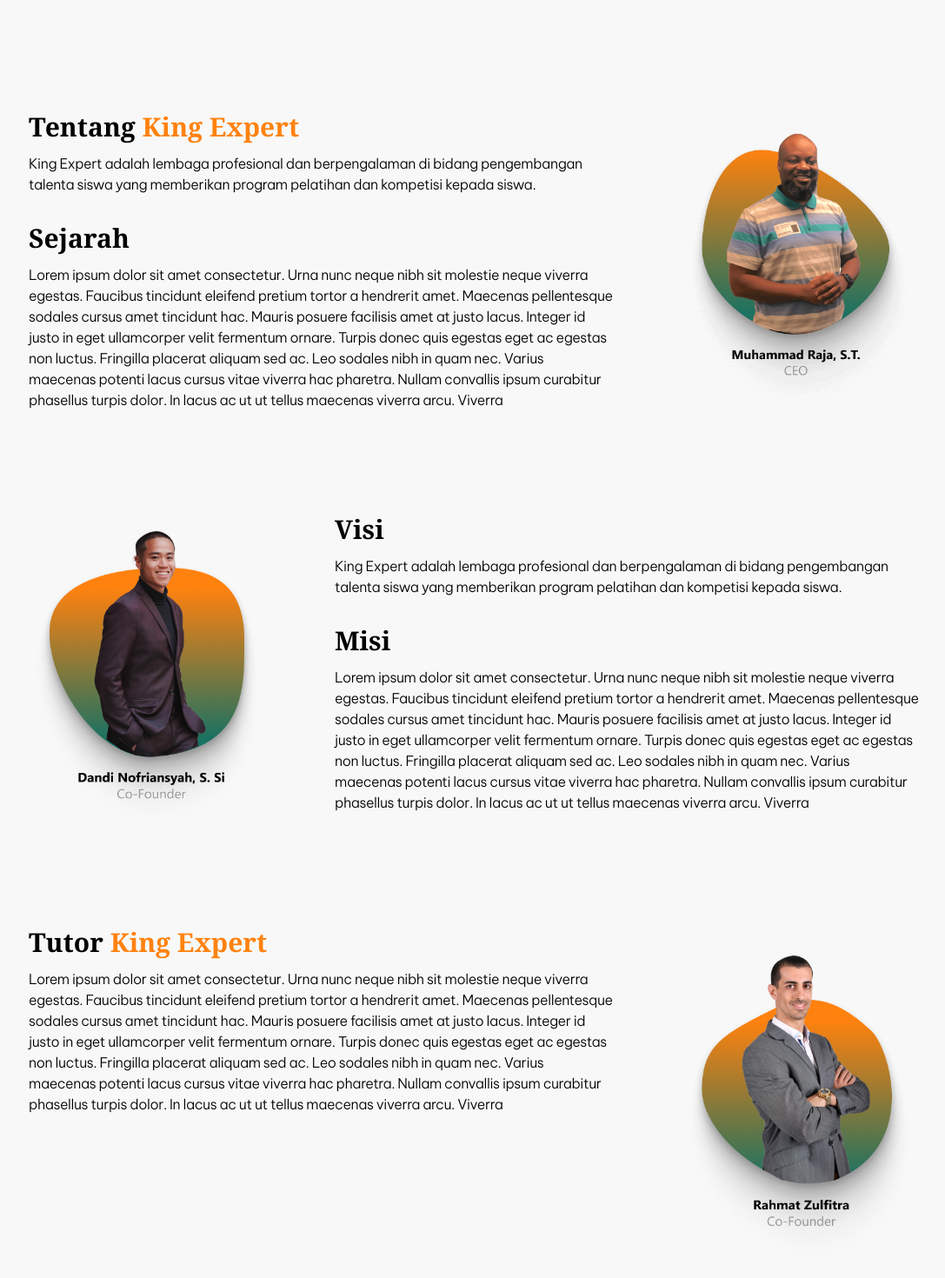
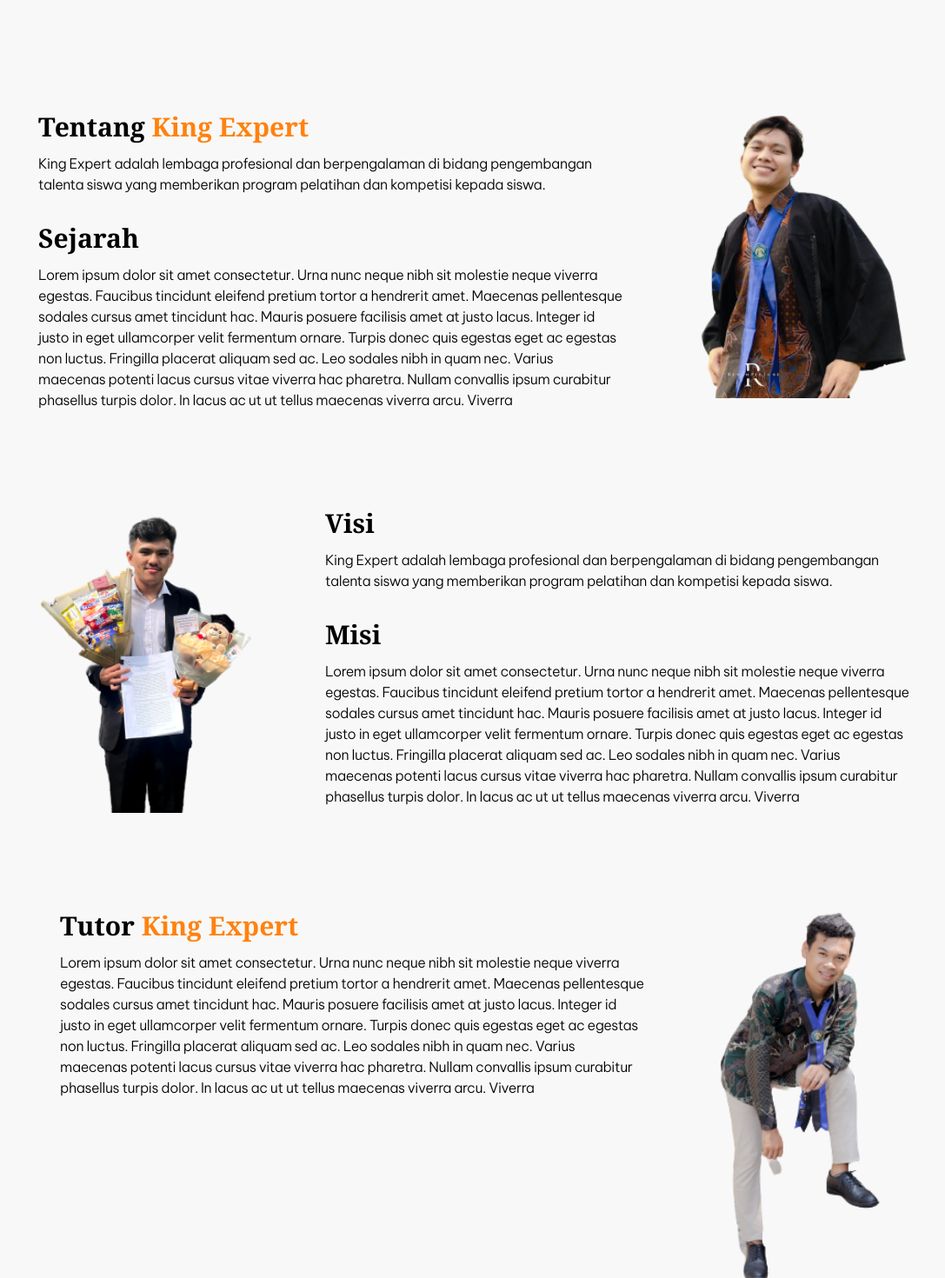
Before and after one commit to bktech-sh/kingexpert, a Next.js app: page /about in a window 1280 px wide. Shown: the part 80-1550 px from the top of the page at 87% size, without its empty margins (95-1182 px from the left). Built offline with nearby package versions, Linux system fonts and the light colour scheme.

Commit message:
feat: founder photo

```diff
--- a/src/app/about/components/MainContent/index.tsx
+++ b/src/app/about/components/MainContent/index.tsx
@@ -34,13 +34,23 @@
           </div>
         </div>
         <div className="">
-          <Image src="/images/ceo-1.png" alt="ceo" width={300} height={300} />
+          <Image
+            src="/images/founder/raja-2.png"
+            alt="ceo"
+            width={250}
+            height={250}
+          />
         </div>
       </div>
 
       <div className="flex gap-20">
         <div className="">
-          <Image src="/images/ceo-2.png" alt="ceo" width={300} height={300} />
+          <Image
+            src="/images/founder/rahmat-2.png"
+            alt="ceo"
+            width={250}
+            height={250}
+          />
         </div>
         <div className="flex flex-col gap-8 max-w-2xl">
           <div className="flex flex-col gap-3">
@@ -91,7 +101,12 @@
           </div>
         </div>
         <div className="">
-          <Image src="/images/ceo-3.png" alt="ceo" width={300} height={300} />
+          <Image
+            src="/images/founder/dandi-2.png"
+            alt="ceo"
+            width={200}
+            height={200}
+          />
         </div>
       </div>
     </div>
```
